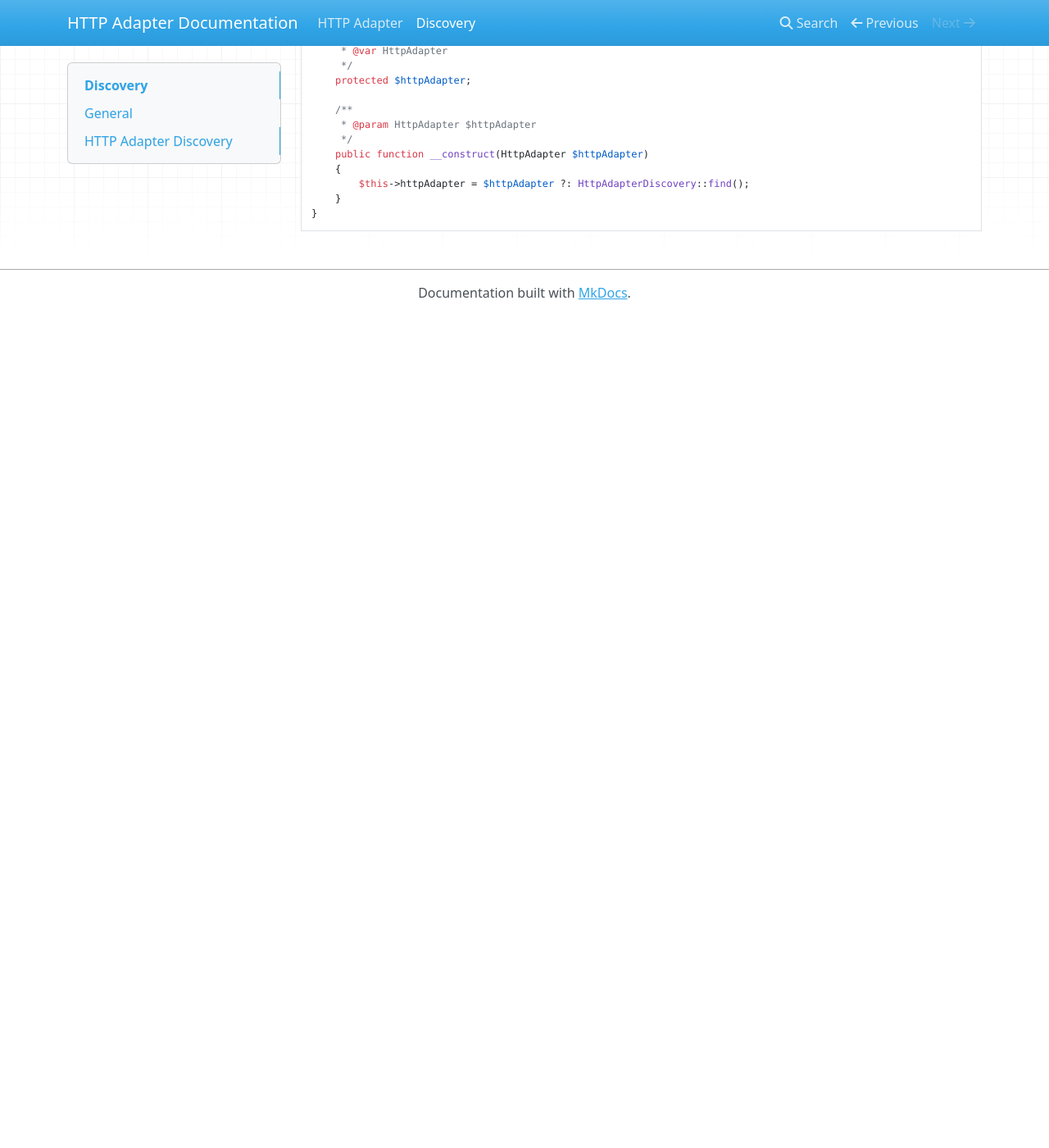
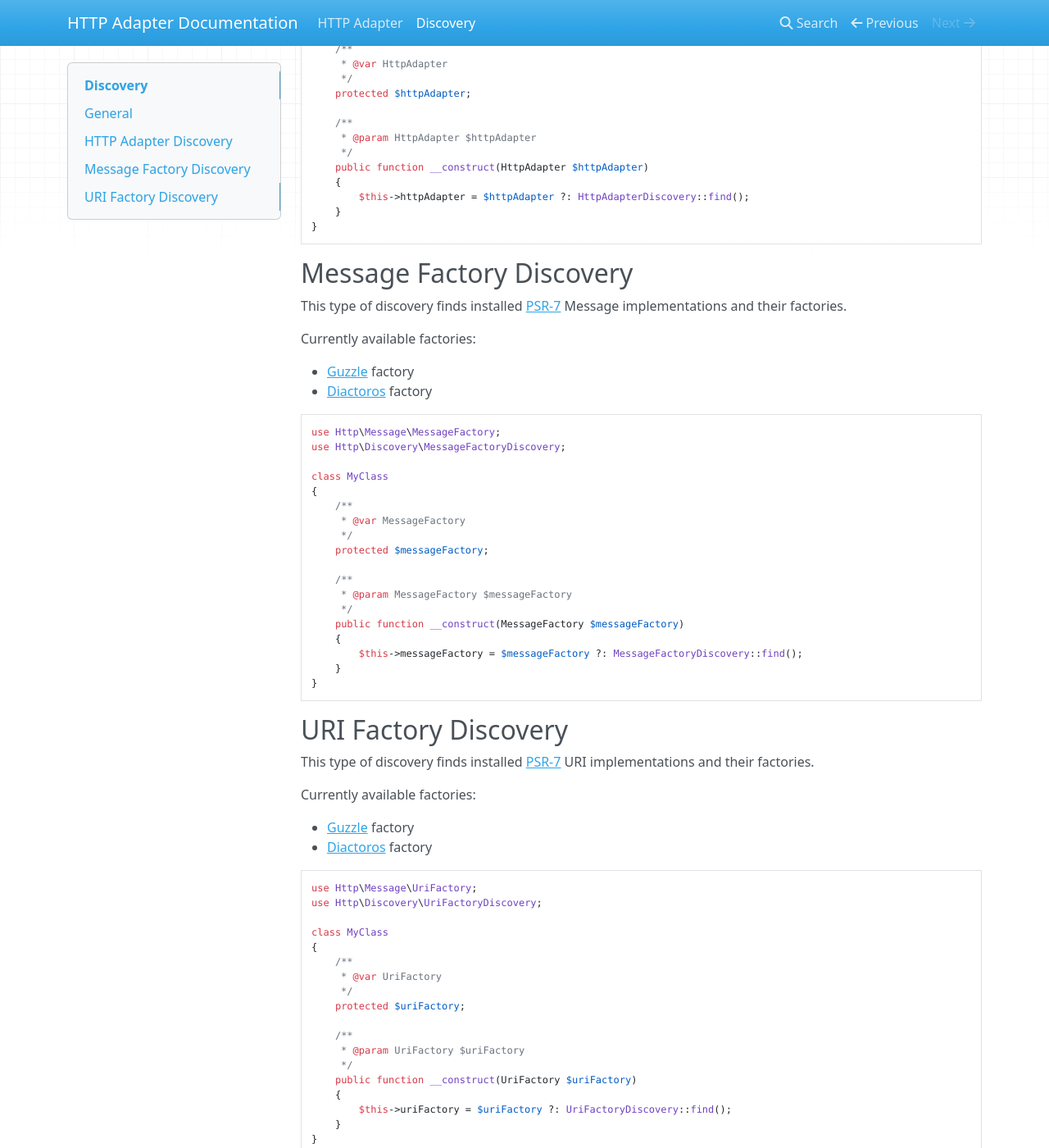
Before and after one commit to php-http/documentation, an MkDocs documentation site: the page built from docs/discovery.md, in a window 1280 px wide and 1400 px high, scrolled down 1595 px. Shown: the whole window at 82% size. Built offline with MkDocs 1.6.1, drawn with Linux system fonts in a browser that asks for light colours; nearby versions of some CDN libraries; before the commit the page ends 1980 px from its top, so only the background shows below that; some of the changed text lies outside the part shown.

Commit message:
Update discovery documentation

````diff
--- a/docs/discovery.md
+++ b/docs/discovery.md
@@ -6,8 +6,8 @@ The discovery service is a set of static classes which allows to find and use in
 Currently available discovery services:
 
 - HTTP Adapter Discovery
-- PSR Message Discovery
-- PSR URI Discovery
+- PSR-7 Message Discovery
+- PSR-7 URI Discovery
 
 
 ## General
@@ -51,8 +50,10 @@ A start value can be defined for the `classes` property in the following structu
 By declaring a start value for `classes` only string conditions are allowed, however the `register` method allows any type of arguments:
 
 ``` php
-MyDiscovery::register('name', 'MyClass', true);
+MyDiscovery::register('MyClass', true);
 ```
+
+Classes registered manually are put on top of the list.
 
 The condition can also be omitted. In that case the class is used as the condition (to check for existence).
 
@@ -91,3 +92,66 @@ class MyClass
     }
 }
 ```
+
+
+## Message Factory Discovery
+
+This type of discovery finds installed [PSR-7](http://www.php-fig.org/psr/psr-7/) Message implementations and their factories.
+
+Currently available factories:
+
+- [Guzzle](https://github.com/guzzle/psr7) factory
+- [Diactoros](https://github.com/zendframework/zend-diactoros) factory
+
+
+``` php
+use Http\Message\MessageFactory;
+use Http\Discovery\MessageFactoryDiscovery;
+
+class MyClass
+{
+    /**
+     * @var MessageFactory
+     */
+    protected $messageFactory;
+
+    /**
+     * @param MessageFactory $messageFactory
+     */
+    public function __construct(MessageFactory $messageFactory)
+    {
+        $this->messageFactory = $messageFactory ?: MessageFactoryDiscovery::find();
+    }
+}
+```
+
+## URI Factory Discovery
+
+This type of discovery finds installed [PSR-7](http://www.php-fig.org/psr/psr-7/) URI implementations and their factories.
+
+Currently available factories:
+
+- [Guzzle](https://github.com/guzzle/psr7) factory
+- [Diactoros](https://github.com/zendframework/zend-diactoros) factory
+
+
+``` php
+use Http\Message\UriFactory;
+use Http\Discovery\UriFactoryDiscovery;
+
+class MyClass
+{
+    /**
+     * @var UriFactory
+     */
+    protected $uriFactory;
+
+    /**
+     * @param UriFactory $uriFactory
+     */
+    public function __construct(UriFactory $uriFactory)
+    {
+        $this->uriFactory = $uriFactory ?: UriFactoryDiscovery::find();
+    }
+}
+```
````
Also changed, not shown: other parts of docs/discovery.md (+1 -2 lines).
